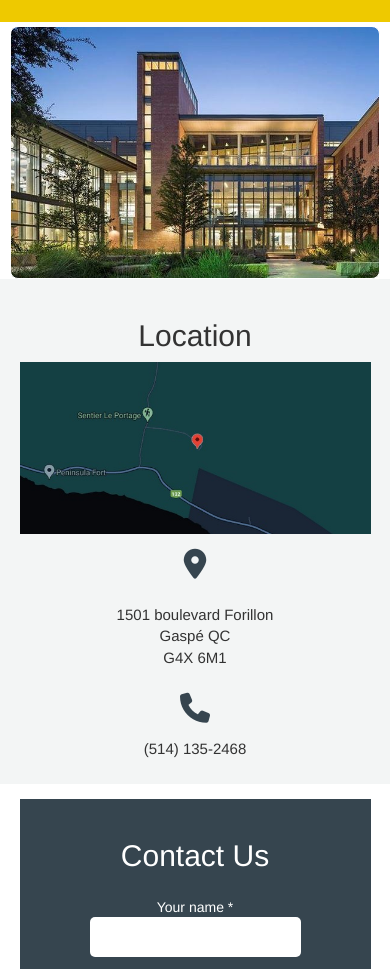
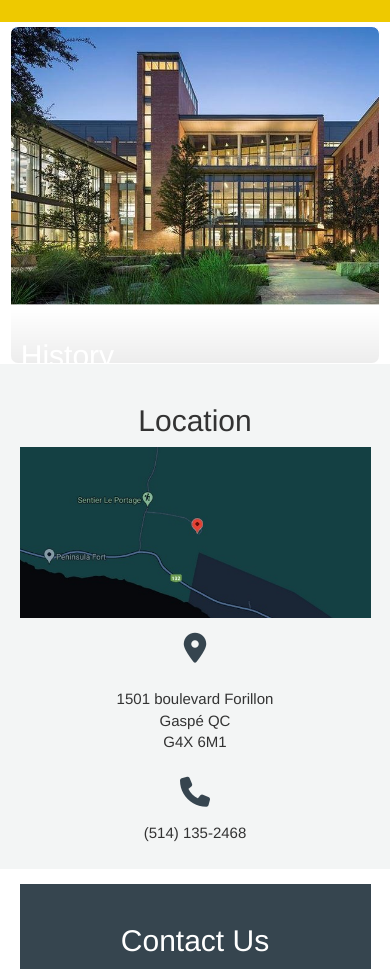
Before and after one commit to Nori-san/Nori-san.github.io, a plain HTML site: page campus.html in a window 390 px wide. Shown: the part 60-1029 px from the top of the page. Drawn offline with nearby package versions, Linux system fonts and the light colour scheme.

Commit message:
mobile query fix

```diff
--- a/resources/css/style-campus.css
+++ b/resources/css/style-campus.css
@@ -230,7 +230,7 @@ button:hover {
 @media only screen and (min-width: 200px) and (max-width: 600px) {
   .campus-container {
     width: 95%;
-    height: 30vh;
+    height: 40vh;
     margin: 0 auto;
     padding: 1.5rem auto;
     overflow: scroll;
@@ -246,7 +246,7 @@ button:hover {
 
   .campus-container:hover .campus-content,
   .campus-container:focus-within .campus-content {
-    transform: translateY(40rem);
+    transform: translateY(45rem);
   }
 
   .development img,
@@ -292,7 +292,7 @@ button:hover {
   input,
   textarea,
   button {
-    width: 100%;
+    width: 30rem;
     padding: 0 1.5rem;
   }
 }
```
